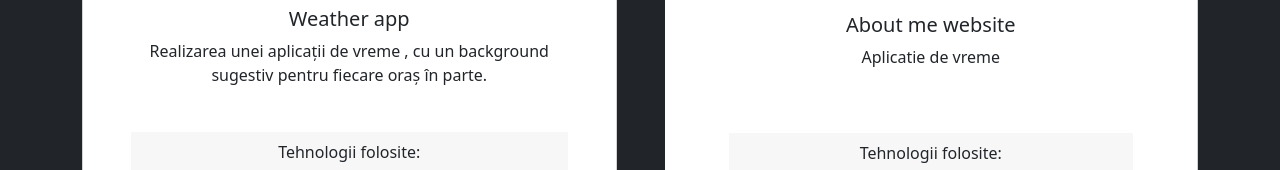
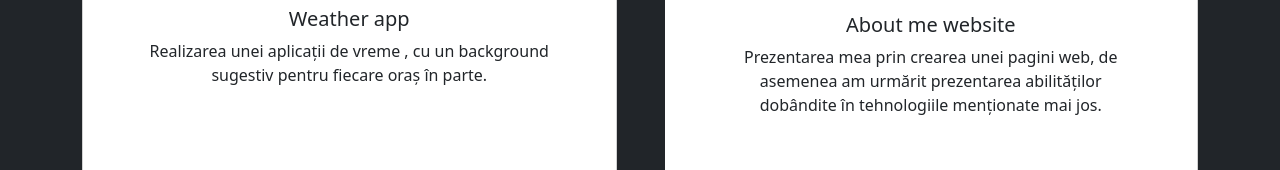
Before and after one commit to danielaban/danielaban.github.io, a plain HTML site: page index.html in a window 1280 px wide. Shown: the part 2385-2555 px from the top of the page. Drawn offline with nearby package versions, Linux system fonts and the light colour scheme.

```diff
--- a/index.html
+++ b/index.html
@@ -168,13 +168,15 @@
                                       <li class="list-group-item">HTML</li>
                                       <li class="list-group-item">CSS</li>
                                       <li class="list-group-item">JAVA SCRIPT</li>
+                                    </ul>
                             <a href="https://danielaban.github.io/WeatherApp/" class="btn btn-warning">Weather App</a>
                         </div>
                             <div class="card text-center p-5">
                                 <img src="images/appimg2.jpg" class="card-img-top" alt="app-image1">
                                 <div class="card-body">
                                   <h5 class="card-title">About me website</h5>
-                                  <p class="card-text">Aplicatie de vreme <br><br><br></p>
+                                  <p class="card-text">Prezentarea mea prin crearea unei pagini web, de asemenea am urmărit prezentarea abilităților dobândite
+                                    în tehnologiile menționate mai jos. <br><br><br></p>
                                   <div class="card-header">
                                     Tehnologii folosite:
                                   </div>
```
